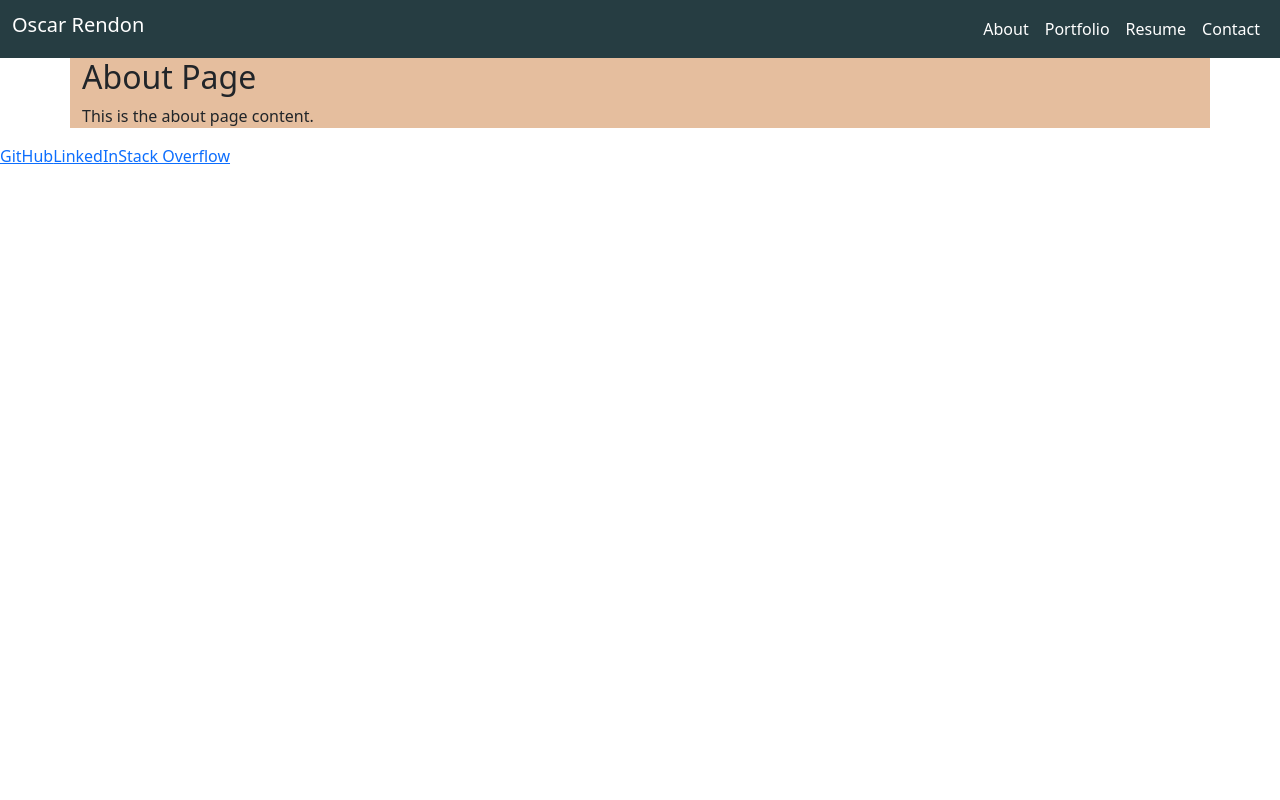
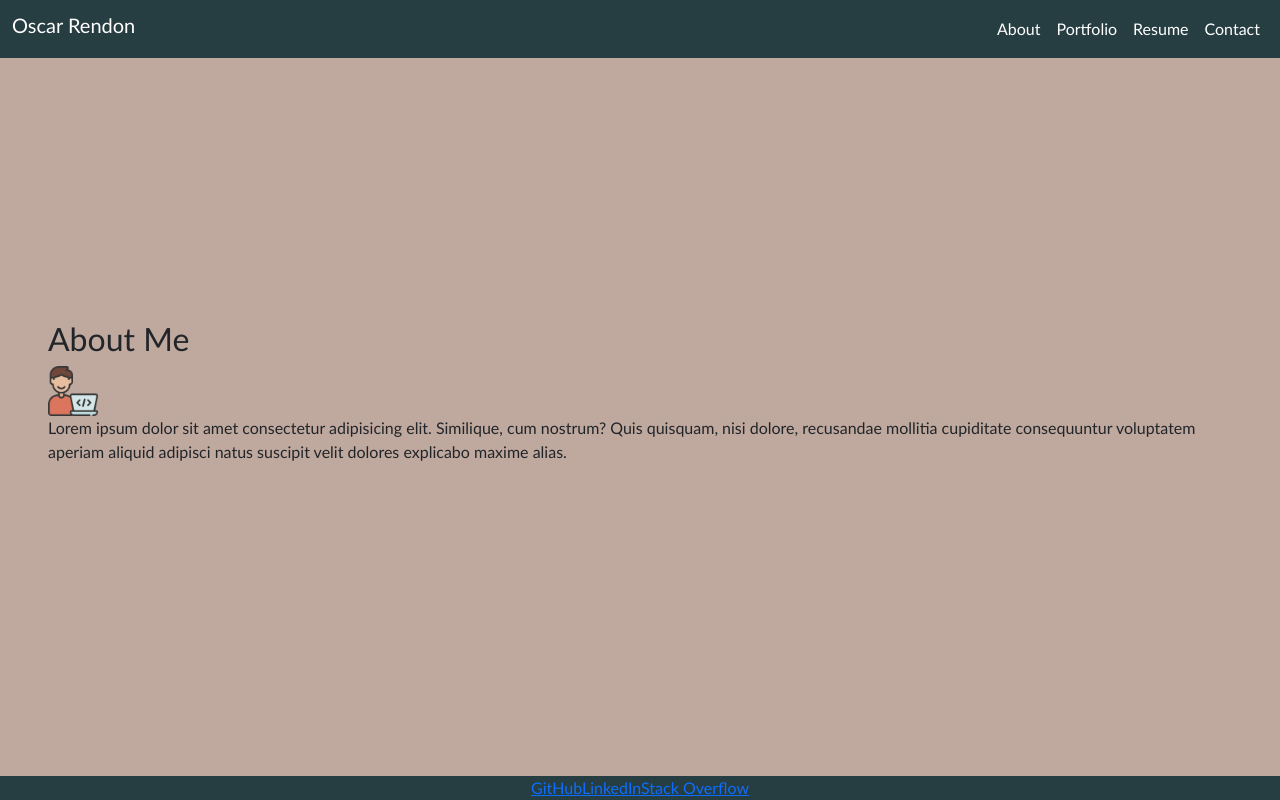
Before and after one commit to Danr55/OHPortfolio, a React (Vite) app: page / in a window 1280 px wide. Built offline with nearby package versions, Linux system fonts and the light colour scheme.

Commit message:
Added about component code and styling

```diff
--- a/src/App.jsx
+++ b/src/App.jsx
@@ -15,14 +15,14 @@ function App() {
     <Router>
     <div>
       <Header />
-      <div className="container custom-bg3">
+        <div className="d-flex custom-bg3 justify-content-center align-items-center">
       <Routes>
         <Route path="/" element={<About />} />
         <Route path="/portfolio" element={<Portfolio />} />
         <Route path="/resume" element={<Resume />} />
         <Route path="/contact" element={<Contact />} />
       </Routes>
-      </div>
+        </div>
       <Footer />
     </div>
     </Router>
--- a/src/assets/styles.css
+++ b/src/assets/styles.css
@@ -1,5 +1,9 @@
+#root{
+    font-family: 'Candara', sans-serif;
+}
+
 .custom-bg1 {
-  background-color: #263D42 !important;
+    background-color: #263D42 !important;
 }
 
 .custom-bg2{
@@ -7,7 +11,8 @@
 }
 
 .custom-bg3 {
-    background-color: #E5BE9E !important;
+    background-color: #BFA89E !important;
+    height: 100vh;
 }
 
 /* .custom-bg4 {
--- a/src/components/footer.jsx
+++ b/src/components/footer.jsx
@@ -2,7 +2,7 @@ import React from "react";
 
 function Footer() {
     return (
-        <footer>
+        <footer className="fixed-bottom custom-bg1 text-center">
         <a href="#" target="_blank" rel="noopener noreferrer">GitHub</a>
         <a href="#" target="_blank" rel="noopener noreferrer">LinkedIn</a>
         <a href="#" target="_blank" rel="noopener noreferrer">Stack Overflow</a>
--- a/src/components/header.jsx
+++ b/src/components/header.jsx
@@ -6,10 +6,10 @@ const Header = () => {
     console.log("Header rendered")
     return (
         <header>
-        <nav className="navbar navbar-expand-lg navbar-light bg-light custom-bg1">
+        <nav className="navbar navbar-expand-lg navbar-light bg-light custom-bg1 fixed-top">
             <div className="container-fluid">
-            <h1 className="navbar-brand col-2 text-white">Oscar Rendon</h1>
-            <button className="navbar-toggle custom-bg2 rounded-pill d-lg-none" type="button" data-bs-toggle="collapse"
+            <h1 className="navbar-brand col-2 text-white text-left">Oscar Rendon</h1>
+            <button className="navbar-toggle custom-bg2 rounded-pill d-lg-none text-left" type="button" data-bs-toggle="collapse"
             data-bs-target="#navbarNav" aria-controls="navbarNav" aria-expanded="false" aria-label="Toggle navigation">
                 <span className="navbar-toggler-icon"></span>
             </button>
--- a/src/pages/About.jsx
+++ b/src/pages/About.jsx
@@ -2,9 +2,15 @@ import React from 'react';
 
 const About = () => {
     return (
-        <div>
-            <h2>About Page</h2>
-            <p>This is the about page content.</p>
+        <div className='p-5'>
+            <h2>About Me</h2>
+            <img src='./src/assets/man_14.png' alt='oscar rendon' className='img-fluid img-sm' style={{ width: '50px', height: '50px'}}/>
+            <p>Lorem ipsum dolor sit amet consectetur adipisicing elit.
+                 Similique, cum nostrum? Quis quisquam, nisi dolore,
+                 recusandae mollitia cupiditate consequuntur voluptatem
+                 aperiam aliquid adipisci natus suscipit velit dolores
+                 explicabo maxime alias.
+            </p>
         </div>
     );
 };
```
Also changed, not shown: src/assets/man_14.png (added), src/assets/man_14955993.png (added).
